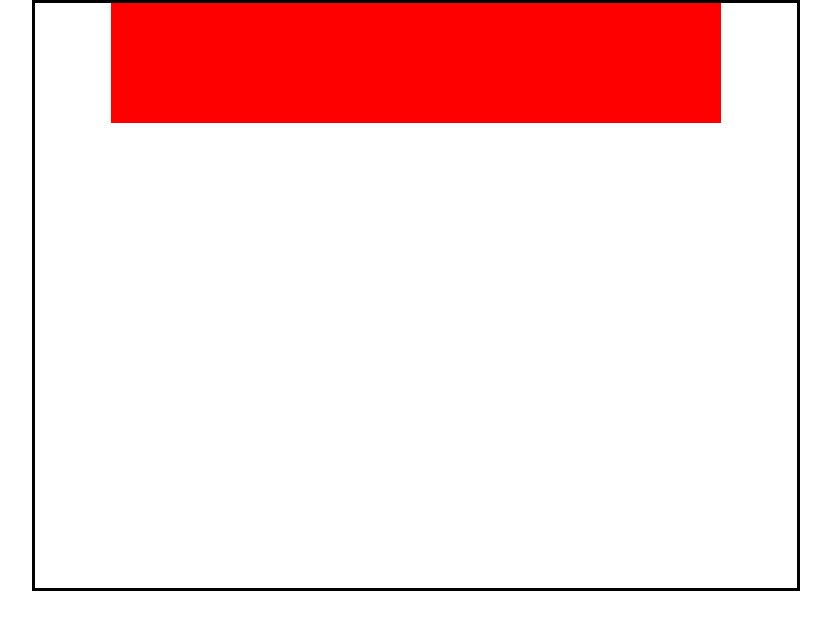
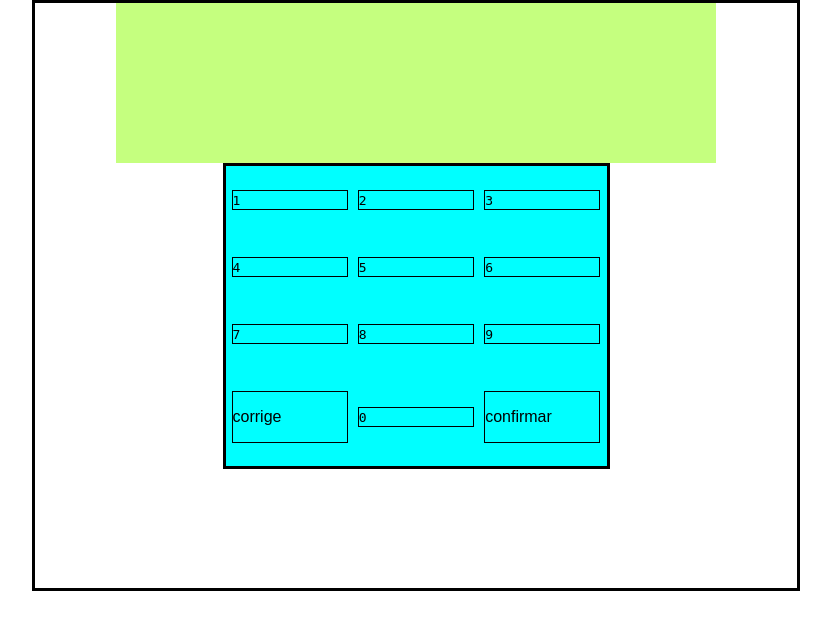
Before and after one commit to senacrs-emti/2022-2M-urna-G6, a PHP site: page /mesario.html in a window 1280 px wide. Shown: the top 630 px of the page, without its empty margins (224-1055 px from the left). Run offline with PHP 8.4, Linux system fonts and the light colour scheme.

Commit message:
mesario2909

```diff
--- a/mesario.css
+++ b/mesario.css
@@ -3,19 +3,50 @@ body {
     margin:0;
     padding: 0;
 }
-
-main #caixa1{
+#base{
+    display: flex;
+    justify-content: center;
+}
+#caixa1{
     width: 762px;
     height: 585px;
     border: solid;
 }
-#caixa2{
+.centralizado{
+    display: flex;
+    justify-content: center;
+    flex-direction: column;
+    align-items: center;
+}
+#tela{
     width: 80%;
     height:120px;
     background-color: red;
     margin-left: 10%;
+    float: left;
 }
-main{
+#caixa2{
+    width: 600px;
+    height: 20vh;
+    background-color: rgb(197, 255, 127);
+}
+
+
+#teclado-numerico{
     display: flex;
+    flex-direction: row;
+    flex-wrap: wrap;
     justify-content: center;
+    align-items: center;
+
+    border: solid;
+    width: 50%;
+    height: 300px;
+    background-color: aqua;
 }
+
+.botao-numerico{
+    border: 1px solid;
+    width: 30%;
+    margin: 5px;
+}
--- a/mesario.html
+++ b/mesario.html
@@ -8,11 +8,78 @@
     <title>Document</title>
 </head>
 <body>
-<main>
-    <section id="caixa1">
-        <div id="caixa2"></div>
-    </section>
-</main>
-
+<!------------->
+    <div id="base">
+        <section id="caixa1">
+            <div class="centralizado">
+                <div id="tela'"></div>
+                <div id="caixa2"></div>
+                    <div id="teclado-numerico">
+                        <div id="1" class="botao-numerico">
+                            <samp>
+                                1
+                            </samp>
+                        </div>
+                        <div id="2" class="botao-numerico">
+                            <samp>
+                                2
+                            </samp>
+                        </div>
+                        <div id="3" class="botao-numerico">
+                            <samp>
+                                3
+                            </samp>
+                        </div>
+                        <div id="4" class="botao-numerico">
+                            <samp>
+                                4
+                            </samp>
+                        </div>
+                        <div id="5" class="botao-numerico">
+                            <samp>
+                                5
+                            </samp>
+                        </div>
+                        <div id="6" class="botao-numerico">
+                            <samp>
+                                6
+                            </samp>
+                        </div>
+                        <div id="7" class="botao-numerico">
+                            <samp>
+                                7
+                            </samp>
+                        </div>
+                        <div id="8" class="botao-numerico">
+                            <samp>
+                                8
+                            </samp>
+                        </div>
+                        <div id="9" class="botao-numerico">
+                            <samp>
+                                9
+                            </samp>
+                        </div>
+                        <div id="corrige" class="botao-numerico">
+                            <p>
+                                corrige
+                            </p>
+                        </div>
+                        <div id="0" class="botao-numerico">
+                            <samp>
+                                0
+                            </samp>
+                        </div>
+                        <div id="confirmar" class="botao-numerico">
+                            <p>
+                                confirmar
+                            </p>
+                        </div>
+                    </div>
+                <div id="seguranca"></div>
+            </div>
+        </section>
+    </div>
+<!------------->
 </body>
 </html>
```
